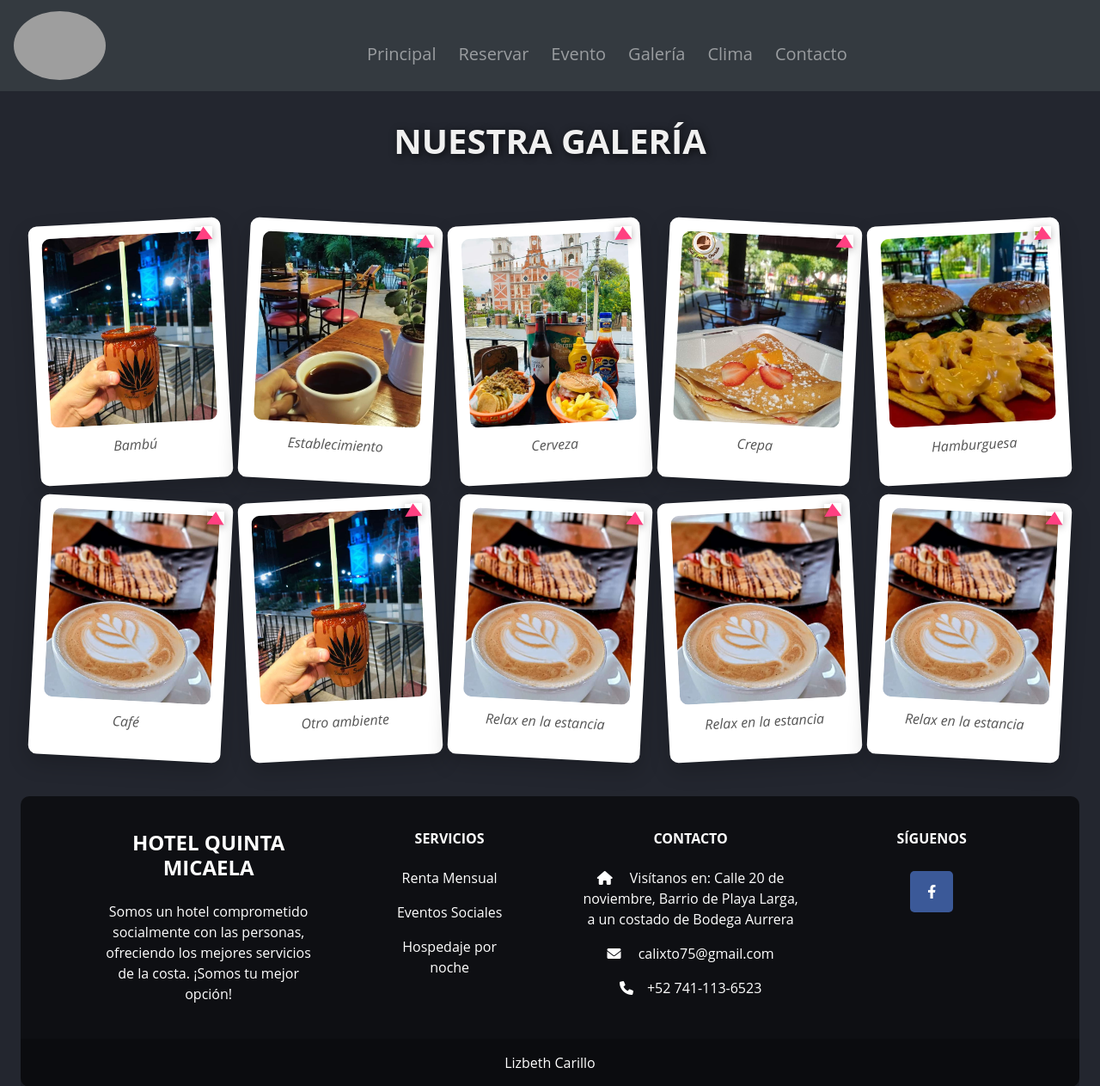
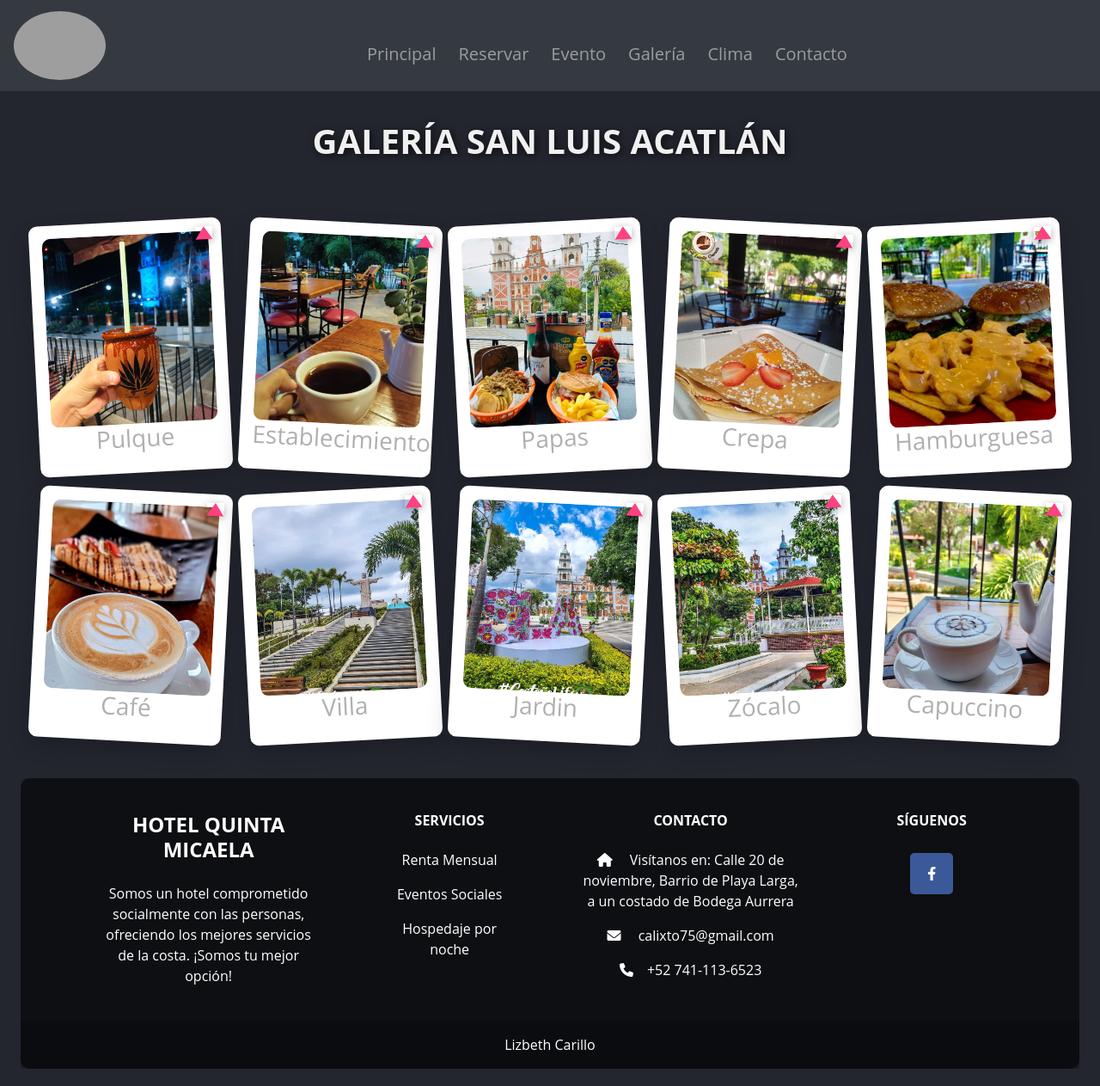
Before and after one commit to OSCARCH2002/hotel, a PHP site: page /hotel/pages/galeria/ in a window 1280 px wide. Shown: the top 1263 px of the page at 86% size. Run offline with PHP 8.4, Linux system fonts and the light colour scheme; grey boxes are pictures that could not be loaded.

Commit message:
update galery

```diff
--- a/pages/contacto/index.php
+++ b/pages/contacto/index.php
@@ -15,10 +15,7 @@
         <label for="Sugerencia">Queja o sugerencia</label><br>
         <textarea name="mensaje" rows="4" cols="40">Escriba su mensaje aquí</textarea><br>
         <input type="button" value="Enviar">
-
-
-
     </form>
 </body>
 </html>
-<?php include ("../../temp/header.php");?>
+<?php include ("../../temp/footer.php");?>
--- a/pages/galeria/index.php
+++ b/pages/galeria/index.php
@@ -14,7 +14,7 @@
   <!-- Título de la galería -->
   <header>
     <div class="title">
-      <h1>NUESTRA GALERÍA</h1>
+      <h1>GALERÍA SAN LUIS ACATLÁN</h1>
     </div>
   </header>
 
@@ -23,42 +23,42 @@
     <div class="gallery-grid">
       <div class="polaroid">
         <img src="./imggaleria/Bambú.jpg" alt="Bambú">
-        <p>Bambú</p>
+        <h3>Pulque</h3>
       </div>
       <div class="polaroid">
         <img src="./imggaleria/Establecimiento.jpg" alt="Establecimiento">
-        <p>Establecimiento</p>
+        <h3>Establecimiento</h3>
       </div>
       <div class="polaroid">
         <img src="./imggaleria/Cerveza.jpg" alt="Cerveza">
-        <p>Cerveza</p>
+        <h3>Papas</h3>
       </div>
       <div class="polaroid">
         <img src="./imggaleria/Crepa.jpg" alt="Crepa">
-        <p>Crepa</p>
+        <h3>Crepa</h3>
       </div>
       <div class="polaroid">
         <img src="./imggaleria/Hamburguesa.jpg" alt="Hamburguesa">
-        <p>Hamburguesa</p>
+        <h3>Hamburguesa</h3>
       </div>
       <div class="polaroid">
         <img src="./imggaleria/Café.jpg" alt="Café">
-        <p>Café</p>
+        <h3>Café</h3>
       </div>
       <div class="polaroid">
-        <img src="./imggaleria/Bambú.jpg" alt="Otro ambiente">
-        <p>Otro ambiente</p>
+        <img src="./imggaleria/Villa.jpg" alt="Villa">
+        <h3>Villa</h3>
       </div>
       <div class="polaroid">
-        <img src="./imggaleria/Café.jpg" alt="Relax en la estancia">
-        <p>Relax en la estancia</p>
+        <img src="./imggaleria/Zocalo.jpg" alt="Jardín">
+        <h3>Jardin</h3>
       </div>
       <div class="polaroid">
-        <img src="./imggaleria/Café.jpg" alt="Relax en la estancia">
-        <p>Relax en la estancia</p>
+        <img src="./imggaleria/Jardin.jpg" alt="Zócalo">
+        <h3>Zócalo</h3>
       </div><div class="polaroid">
-        <img src="./imggaleria/Café.jpg" alt="Relax en la estancia">
-        <p>Relax en la estancia</p>
+        <img src="./imggaleria/Capuccino.jpg" alt="Capuccino">
+        <h3>Capuccino</h3>
       </div>
     </div>
   </section>
```
Also changed, not shown: pages/galeria/imggaleria/Jardin.jpg (added), pages/galeria/imggaleria/Villa.jpg (added), pages/galeria/imggaleria/Zocalo.jpg (added).
